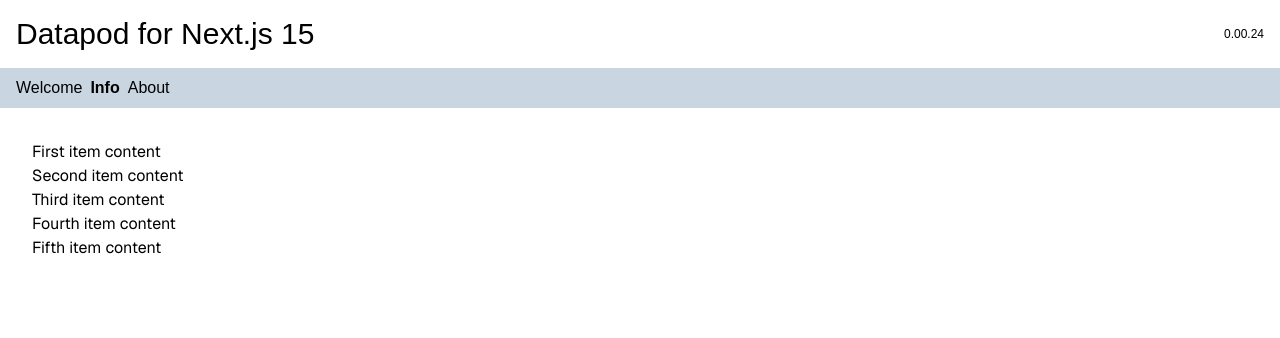
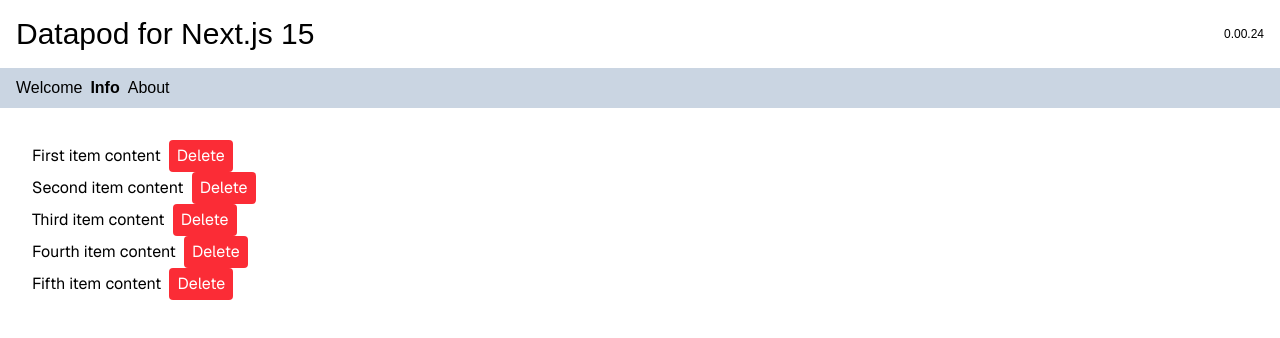
Before and after one commit to edwardtanguay/datapod-for-nextjs, a Next.js app: page /info in a window 1280 px wide. Shown: the top 338 px of the page. Built offline with nearby package versions, Linux system fonts and the light colour scheme; no server answers.

Commit message:
delete button

```diff
--- a/src/app/info/page.tsx
+++ b/src/app/info/page.tsx
@@ -1,3 +1,4 @@
+import DeleteButton from "@/components/DeleteButton";
 import { Info } from "@/types";
 import Link from "next/link"
 
@@ -17,6 +18,7 @@
 						>
 							{info.content}
 						</Link>
+						<DeleteButton id={info.id} />
 					</li>
 				))}
 			</ul>
--- /dev/null
+++ b/src/components/DeleteButton.tsx
@@ -0,0 +1,28 @@
+'use client';
+
+export default function DeleteButton({ id }: { id: number }) {
+	const handleDelete = async () => {
+		try {
+			const response = await fetch(`/api/infos/${id}`, {
+				method: 'DELETE',
+			});
+
+			if (!response.ok) {
+				throw new Error('Failed to delete');
+			}
+
+			window.location.reload();
+		} catch (err: unknown) {
+			alert(`Failed to delete info: ${(err as Error).message}`);
+		}
+	};
+
+	return (
+		<button
+			onClick={handleDelete}
+			className="ml-2 px-2 py-1 bg-red-500 text-white rounded hover:bg-red-600"
+		>
+			Delete
+		</button>
+	);
+}
```
